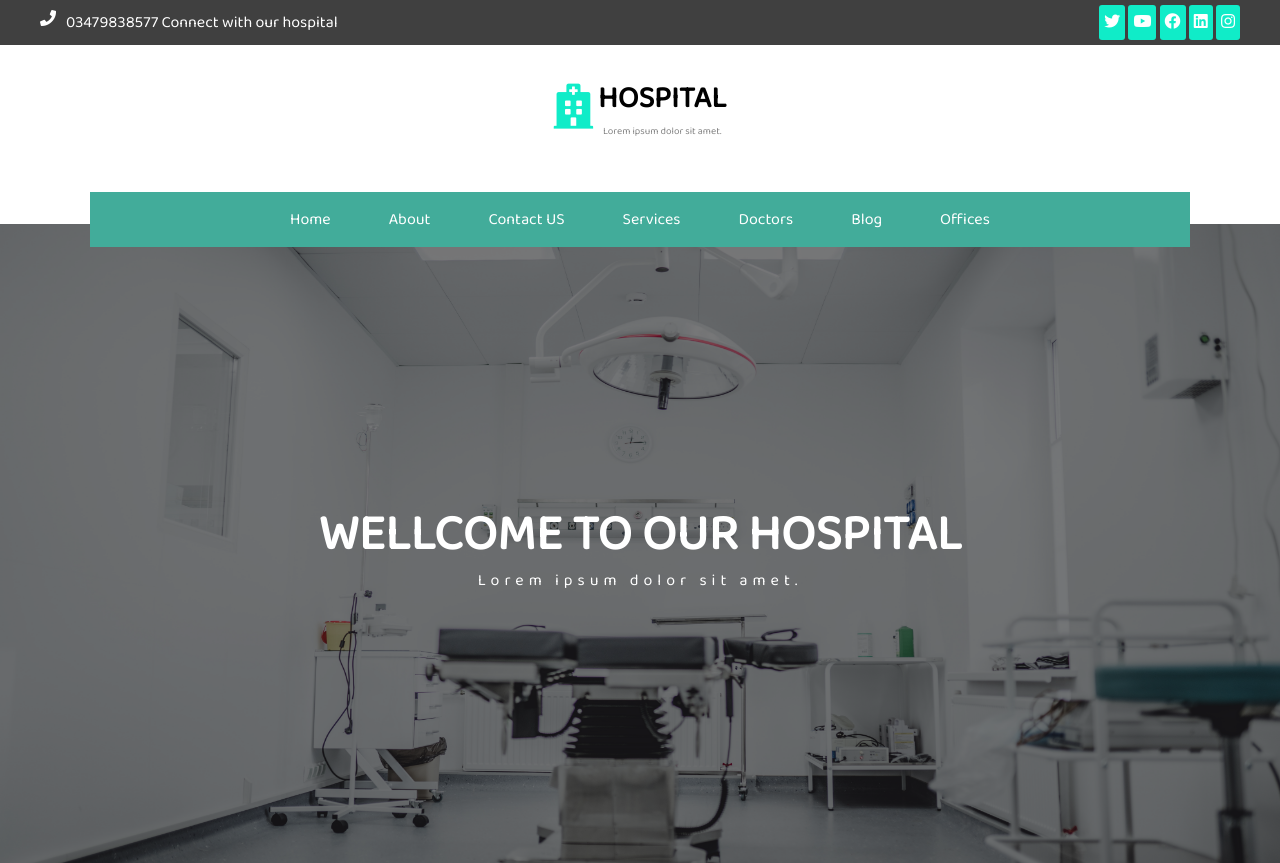
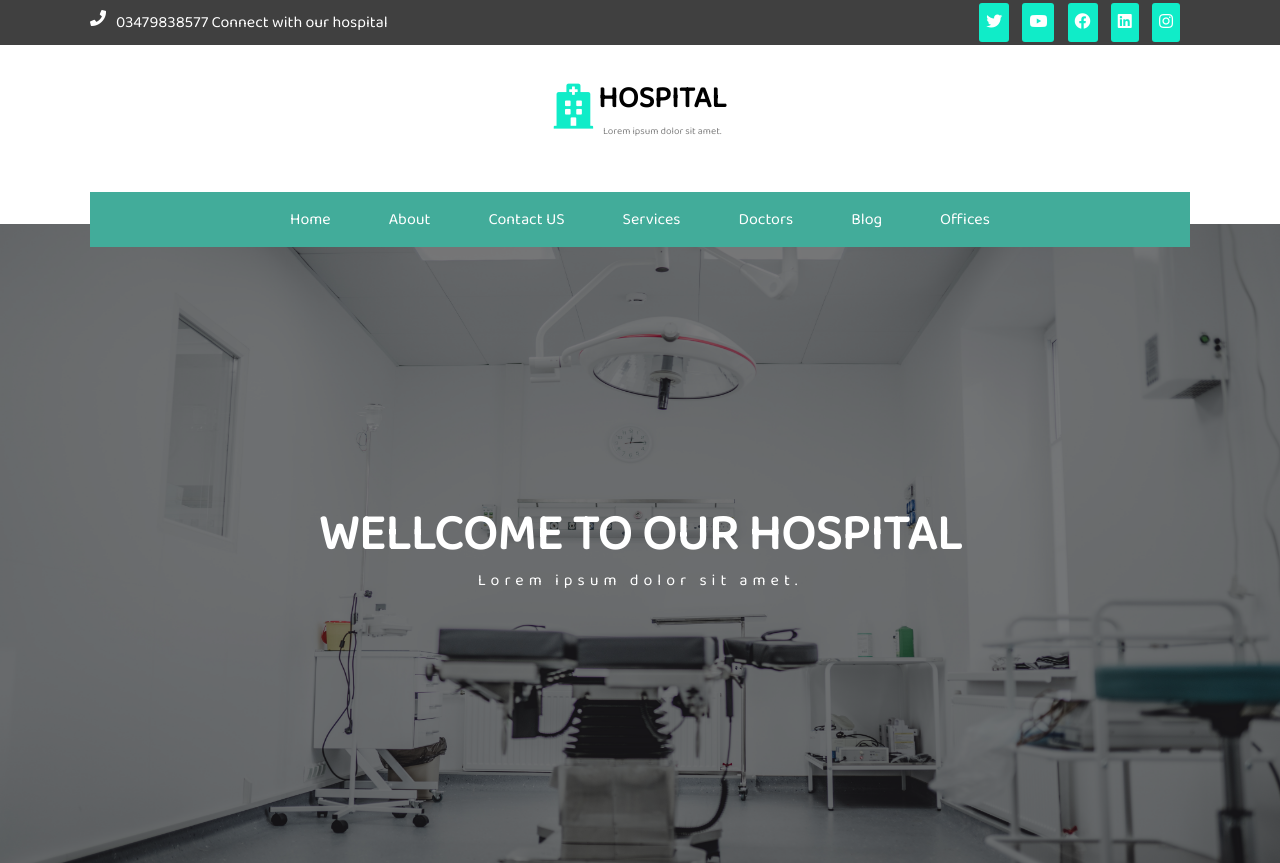
Before and after one commit to measumabbas/hospital-website, a plain HTML site: page index.html in a window 1280 px wide. Shown: the top 863 px of the page. Drawn offline with Linux system fonts and the light colour scheme.

Commit message:
completed

```diff
--- a/index.html
+++ b/index.html
@@ -5,9 +5,6 @@
     <meta charset="UTF-8">
     <meta http-equiv="X-UA-Compatible" content="IE=edge">
     <meta name="viewport" content="width=device-width, initial-scale=1.0">
-    <!-- <link rel="stylesheet" href="https://cdnjs.cloudflare.com/ajax/libs/font-awesome/5.15.3/css/all.min.css" integrity="sha512-iBBXm8fW90+nuLcSKlbmrPcLa0OT92xO1BIsZ+ywDWZCvqsWgccV3gFoRBv0z+8dLJgyAHIhR35VZc2oM/gI1w==" crossorigin="anonymous" /> -->
-
-    <!-- <link rel="stylesheet" href="https://cdnjs.cloudflare.com/ajax/libs/font-awesome/4.7.0/css/font-awesome.min.css"> -->
 
     <link rel="stylesheet" href="https://pro.fontawesome.com/releases/v5.10.0/css/all.css"
         integrity="sha384-AYmEC3Yw5cVb3ZcuHtOA93w35dYTsvhLPVnYs9eStHfGJvOvKxVfELGroGkvsg+p" crossorigin="anonymous" />
@@ -17,6 +14,8 @@
 
 <body>
     <header>
+        <div class="header">
+
             <div class="top">
                 <div class="phone">
                     <i class="fas fa-phone"></i>
@@ -24,12 +23,12 @@
                 </div>
                 <div class="top-icons">
                     <a href="#"><i class="fab fa-twitter"></i></a>
-                <!-- <i class="fab fa-twitter"></i> -->
                     <a href="#"><i class="fab fa-youtube"></i></a>
                     <a href="#"><i class="fab fa-facebook"></i></a>
                     <a href="#"><i class="fab fa-linkedin"></i></a>
                     <a href="#"><i class="fab fa-instagram"></i></a>
 
+                </div>
             </div>
         </div>
 
--- a/style.css
+++ b/style.css
@@ -5,12 +5,24 @@
     box-sizing: border-box;
     font-family: 'Baloo 2', cursive;
 }
-
+a{
+    text-decoration: none;
+}
+li{
+    list-style: none;
+}
+img{
+    width: 100%;
+}
+.header{
+    background-color: #404040;
+}
 .top{
-    background-color: #404040;
     display: flex;
     justify-content: space-between;
-    padding: 10px 40px;
+    padding: 10px 0;
+    max-width: 1100px;
+    margin: 0 auto;
 
 }
 .phone{
@@ -21,8 +33,9 @@
 .top-icons a{
     color: #fff;
     background-color: #10ECC8;
-    padding: 5px;
+    padding: 7px;
     border-radius: 3px;
+    margin-right: 10px;
 }
 
 .logo{
@@ -50,15 +63,7 @@
     text-align: center;
     color: rgb(133, 133, 133);
 }
-a{
-    text-decoration: none;
-}
-li{
-    list-style: none;
-}
-img{
-    width: 100%;
-}
+
 
 header nav{
     position: sticky;
```
Lines whose indentation alone changed are shown as unchanged.
